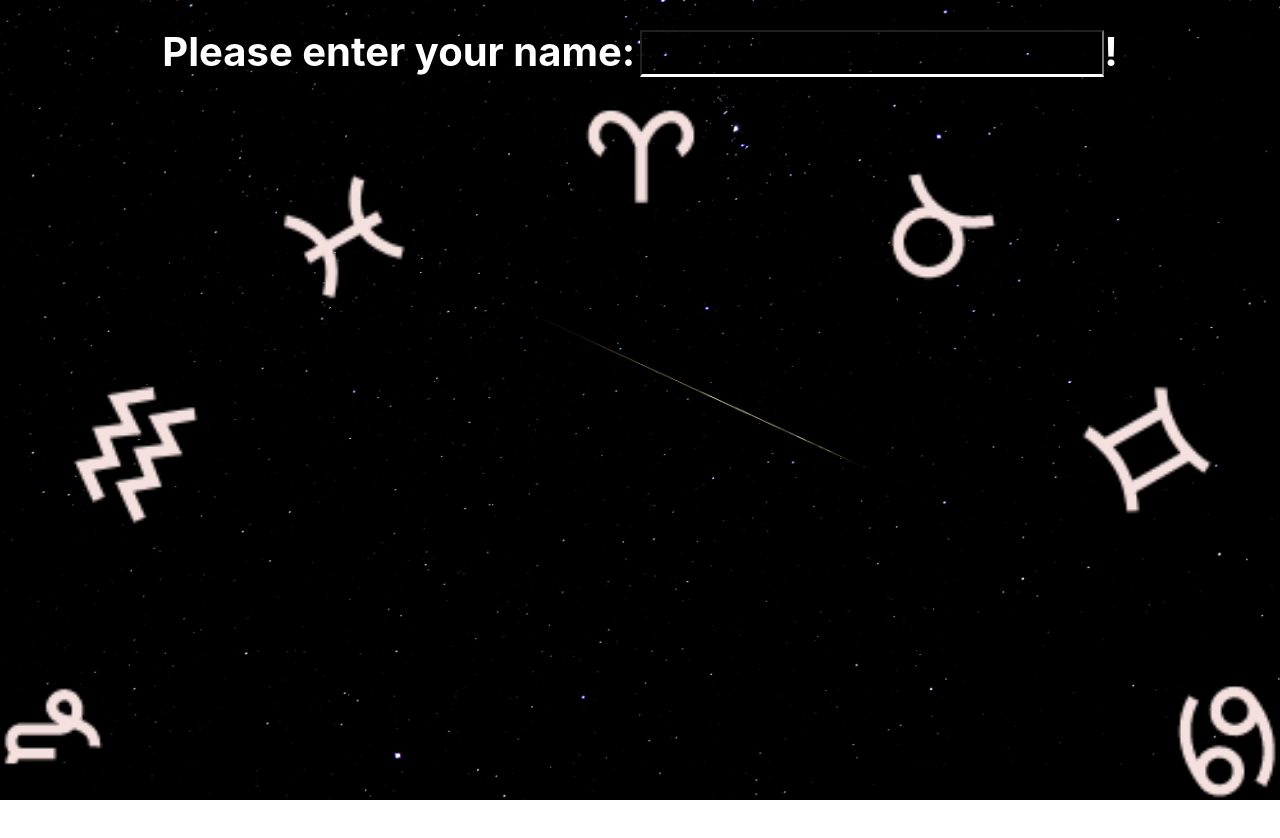
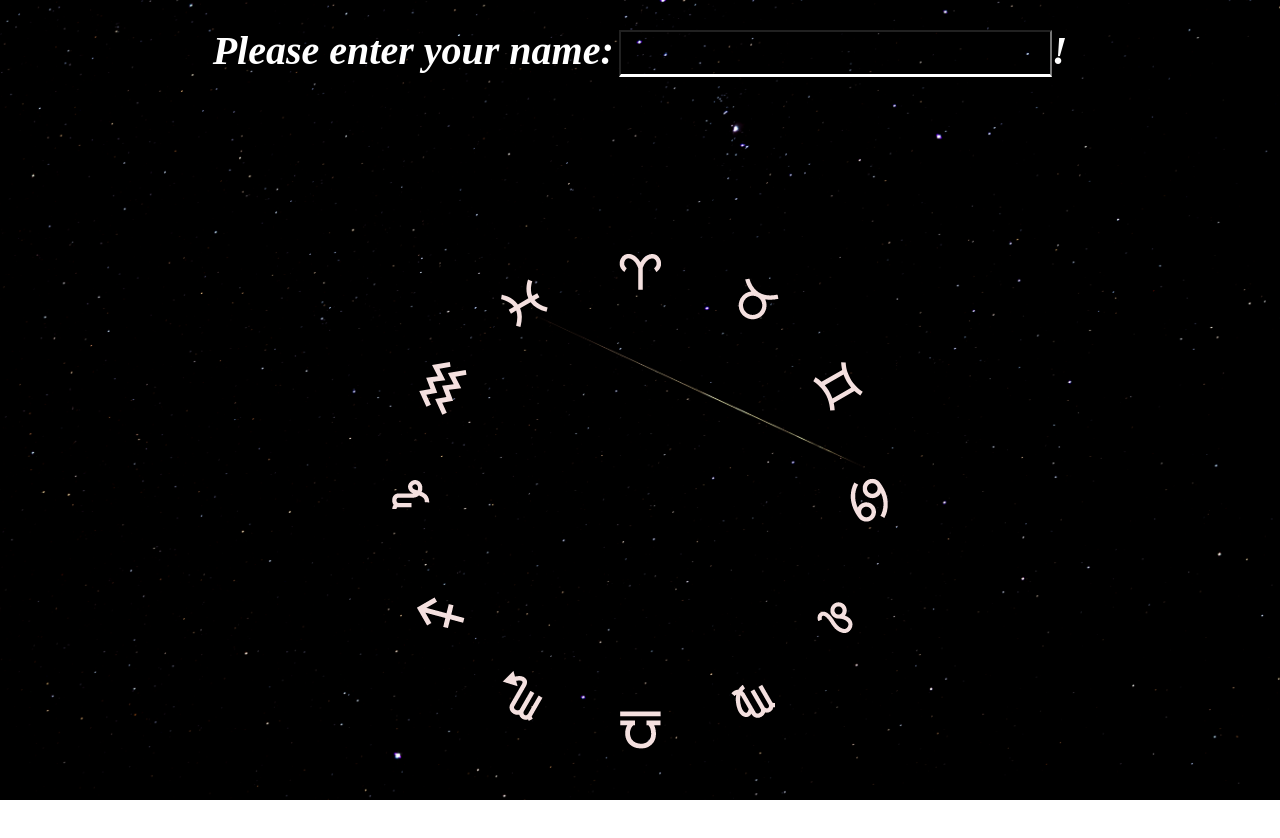
Before and after one commit to layadang/AstroBeanpot, a React (Create React App) app: page / in a window 1280 px wide. Shown: the top 838 px of the page. Built offline with nearby package versions, Linux system fonts and the light colour scheme.

Commit message:
added animation - incomplete

```diff
--- a/src/styles/global.css
+++ b/src/styles/global.css
@@ -1,5 +1,7 @@
 h1 {
     font-size: 40px;
+    font-family:'Times New Roman', Times, serif;
+    font-style: italic;
 }
 
 .container {
@@ -9,7 +11,9 @@ h1 {
 
 .wheel {
     background-image: url("../../public/wheel.png");
-    background-size: cover;
+    background-size: contain 18;
+    background-repeat: no-repeat;
+    background-position: center;
     height: 100vh;
     width: 100vw;
     color: white;
@@ -27,7 +31,7 @@ h1 {
         transform: rotate(0deg);
     }
     to {
-        transform: rotate(30deg);
+        transform: rotate(360deg);
     }
 }
 
@@ -49,4 +53,5 @@ h1 {
     outline: none;
     font-size: 35px;
     font-style:italic;
+    font-family: 'Times New Roman', Times, serif;
 }
```
